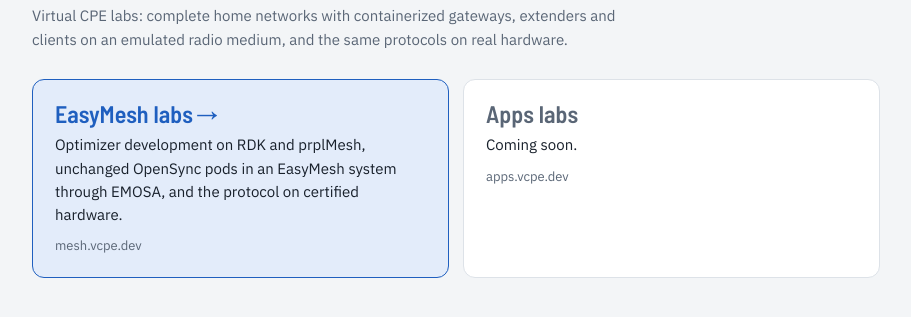
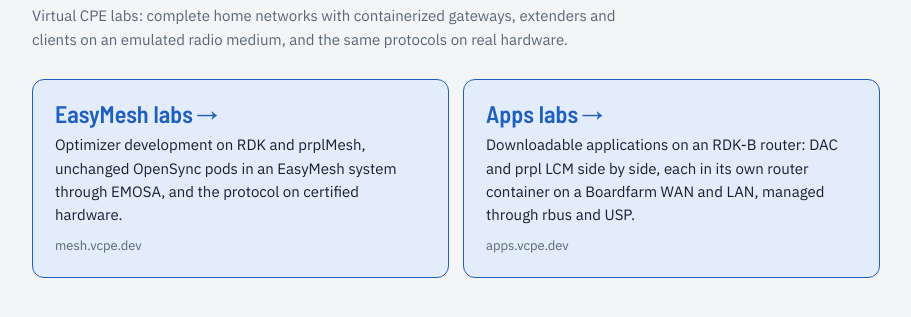
Before and after one commit to boardfarmdevs/boardfarmdevs.github.io, a plain HTML site: page index.html in a window 1280 px wide. Shown: the part 85-402 px from the top of the page, without its empty margins (184-1095 px from the left). Drawn offline with Linux system fonts and the light colour scheme.

Commit message:
Selector: the apps labs are live at apps.vcpe.dev

```diff
--- a/index.html
+++ b/index.html
@@ -4,7 +4,7 @@
 <meta charset="utf-8">
 <meta name="viewport" content="width=device-width,initial-scale=1">
 <title>vcpe.dev</title>
-<meta name="description" content="Virtual CPE labs: the EasyMesh labs at mesh.vcpe.dev and the apps labs at apps.vcpe.dev.">
+<meta name="description" content="Virtual CPE labs: EasyMesh labs at mesh.vcpe.dev and apps labs at apps.vcpe.dev.">
 <link rel="preconnect" href="https://fonts.googleapis.com">
 <link rel="preconnect" href="https://fonts.gstatic.com" crossorigin>
 <link rel="stylesheet" href="https://fonts.googleapis.com/css2?family=Barlow+Semi+Condensed:wght@600&family=IBM+Plex+Sans:wght@400;500;600&display=swap">
@@ -23,8 +23,6 @@ h1{font:600 34px/1.1 "Barlow Semi Condensed","Arial Narrow",system-ui,sans-serif
 .hero span{display:block;margin-top:6px;color:var(--ink);max-width:70ch}
 a.hero:hover,a.hero:focus-visible{outline:2px solid var(--accent);outline-offset:2px}
 .hero i{display:block;margin-top:10px;font-style:normal;font-size:13px;color:var(--muted)}
-.hero.soon{background:var(--panel);border-color:var(--line)}
-.hero.soon b{color:var(--muted)}
 </style>
 </head>
 <body>
@@ -36,9 +34,9 @@ a.hero:hover,a.hero:focus-visible{outline:2px solid var(--accent);outline-offset
     <a class="hero" href="https://mesh.vcpe.dev/"><b>EasyMesh labs →</b>
       <span>Optimizer development on RDK and prplMesh, unchanged OpenSync pods in an EasyMesh system through EMOSA, and the protocol on certified hardware.</span>
       <i>mesh.vcpe.dev</i></a>
-    <div class="hero soon" aria-disabled="true"><b>Apps labs</b>
-      <span>Coming soon.</span>
-      <i>apps.vcpe.dev</i></div>
+    <a class="hero" href="https://apps.vcpe.dev/"><b>Apps labs →</b>
+      <span>Downloadable applications on an RDK-B router: DAC and prpl LCM side by side, each in its own router container on a Boardfarm WAN and LAN, managed through rbus and USP.</span>
+      <i>apps.vcpe.dev</i></a>
   </div>
 
 </main>
```
Also changed, not shown: 1 other file.
